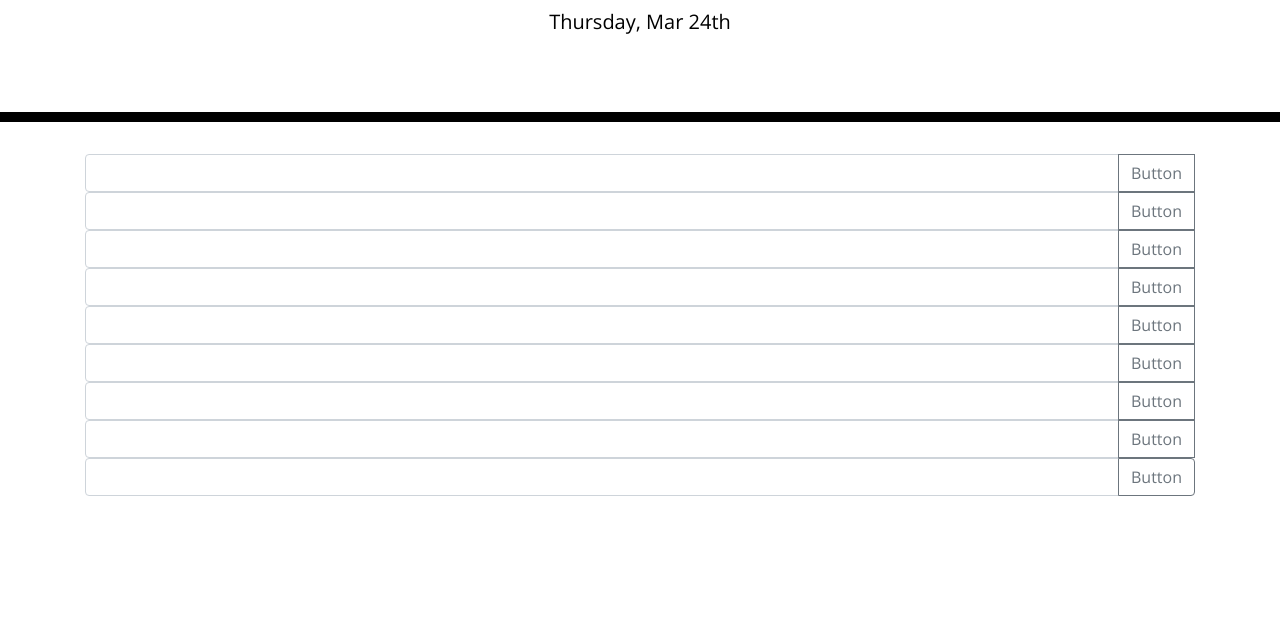
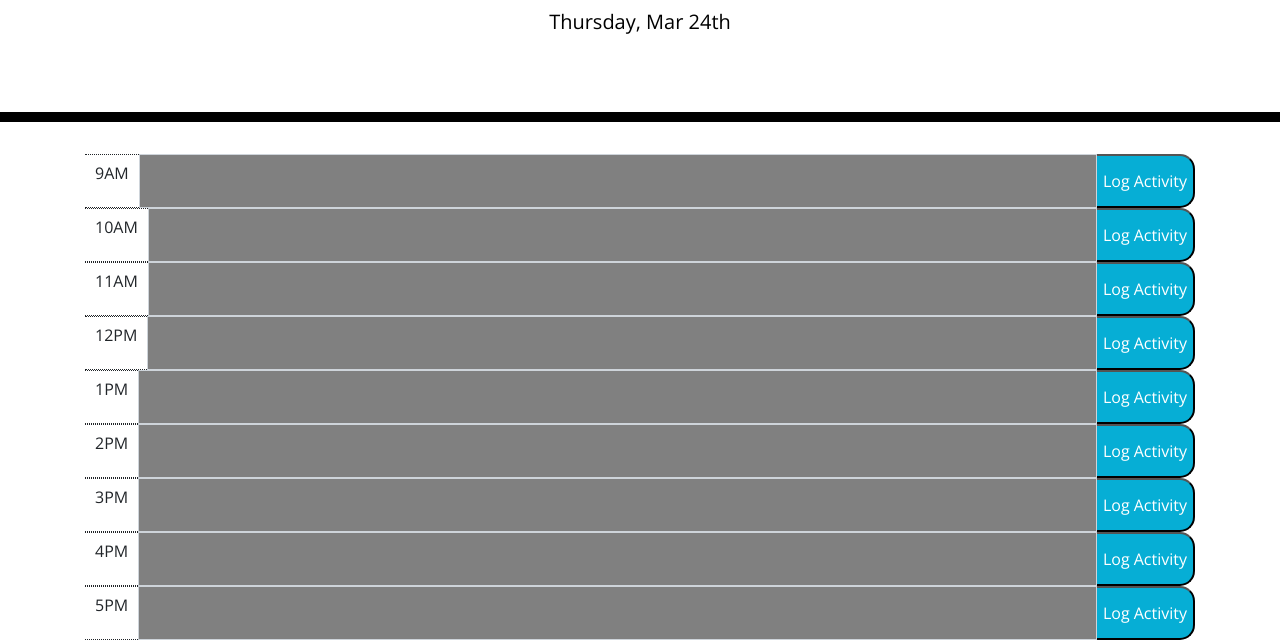
Before and after one commit to kgiunta/calendarAssistant, a plain HTML site: page index.html in a window 1280 px wide. Shown: the part 182-822 px from the top of the page. Drawn offline with nearby package versions, Linux system fonts and the light colour scheme.

Commit message:
local storage update & styling

```diff
--- a/index.html
+++ b/index.html
@@ -28,60 +28,69 @@
       <p class="lead">A simple calendar app for scheduling your work day</p>
       <p id="currentDay" class="lead"></p>
     </header>
+
     <div class="container">
-      <div class="input-group mb-3">
-        <input type="text" class="form-control" placeholder="" aria-label="Recipient's username" aria-describedby="basic-addon2">
+
+      <div class="input-group ">
+        <p class="times">9AM</p>
+        <input type="text" class="form-control past present future" placeholder="" id="nine">
         <div class="input-group-append">
-          <button class="btn btn-outline-secondary" type="button">Button</button>
+          <button class="saveBtn" type="button">Log Activity
+          </button>
         </div>
-          <div class="input-group mb-3">
-            <input type="text" class="form-control" placeholder="" aria-label="Recipient's username" aria-describedby="basic-addon2">
+      </div>
+
+        <div class="input-group "><p  class="times">10AM</p>
+          <input type="text" class="form-control past present future" placeholder=""id="ten">
+          <div class="input-group-append">
+            <button class="saveBtn" type="button">Log Activity</button>
+          </div>
+        </div>
+          <div class="input-group"><p  class="times">11AM</p>
+            <input type="text" class="form-control past present future" placeholder="" id="eleven">
             <div class="input-group-append">
-              <button class="btn btn-outline-secondary" type="button">Button</button>
+              <button class="saveBtn" type="button">Log Activity</button>
             </div>
-
-            <div class="input-group mb-3">
-              <input type="text" class="form-control" placeholder="" aria-label="Recipient's username" aria-describedby="basic-addon2">
+          </div>
+            <div class="input-group "><p  class="times">12PM</p>
+              <input type="text" class="form-control past present future" placeholder="" id="twelve">
               <div class="input-group-append">
-                <button class="btn btn-outline-secondary" type="button">Button</button>
+                <button class="saveBtn" type="button">Log Activity</button>
               </div>
-
-              <div class="input-group mb-3">
-                <input type="text" class="form-control" placeholder="" aria-label="Recipient's username" aria-describedby="basic-addon2">
+            </div>
+              <div class="input-group "><p  class="times">1PM</p>
+                <input type="text" class="form-control past present future" placeholder="" id="one">
                 <div class="input-group-append">
-                  <button class="btn btn-outline-secondary" type="button">Button</button>
+                  <button class="saveBtn" type="button">Log Activity</button>
                 </div>
-
-                <div class="input-group mb-3">
-                  <input type="text" class="form-control" placeholder="" aria-label="Recipient's username" aria-describedby="basic-addon2">
+              </div>
+                <div class="input-group ">
+                  <p class="times">2PM</p>
+                  <input type="text" class="form-control past present future" placeholder=""id="two">
                   <div class="input-group-append">
-                    <button class="btn btn-outline-secondary" type="button">Button</button>
+                    <button class="saveBtn" type="button">Log Activity</button>
                   </div>
-                  <div class="input-group mb-3">
-                    <input type="text" class="form-control" placeholder="" aria-label="Recipient's username" aria-describedby="basic-addon2">
+                </div>
+                  <div class="input-group "><p  class="times">3PM</p>
+                    <input type="text" class="form-control past present future" placeholder="" id="three">
                     <div class="input-group-append">
-                      <button class="btn btn-outline-secondary" type="button">Button</button>
+                      <button class="saveBtn" type="button">Log Activity</button>
                     </div>
-
-                    <div class="input-group mb-3">
-                      <input type="text" class="form-control" placeholder="" aria-label="Recipient's username" aria-describedby="basic-addon2">
+                  </div>
+                    <div class="input-group "><p  class="times">4PM</p>
+                      <input type="text" class="form-control past present future" placeholder="" id="four">
                       <div class="input-group-append">
-                        <button class="btn btn-outline-secondary" type="button">Button</button>
+                        <button class="saveBtn" type="button">Log Activity</button>
+                      </div>
+                    </div>
+                      <div class="input-group "><p  class="times">5PM</p>
+                        <input type="text" class="form-control past present future" placeholder="" id="five">
+                        <div class="input-group-append">
+                          <button class="saveBtn" type="button">Log Activity</button>
+                        </div>
                       </div>
 
-                      <div class="input-group mb-3">
-                        <input type="text" class="form-control" placeholder="" aria-label="Recipient's username" aria-describedby="basic-addon2">
-                        <div class="input-group-append">
-                          <button class="btn btn-outline-secondary" type="button">Button</button>
-                        </div>
 
-                        <div class="input-group mb-3">
-                          <input type="text" class="form-control" placeholder="" aria-label="Recipient's username" aria-describedby="basic-addon2">
-                          <div class="input-group-append">
-                            <button class="btn btn-outline-secondary" type="button">Button</button>
-                          </div>
-
-      </div>
 
     </div>
 
--- a/script.js
+++ b/script.js
@@ -1 +1,124 @@
 $("#currentDay").text(moment().format("dddd, MMM Do"));
+
+var nine = moment(9);
+var ten = moment(10);
+var eleven = moment(11);
+var twelve = moment(12);
+var one = moment(13);
+var two = moment(14);
+var three = moment(15);
+var four = moment(16);
+var five = moment(17);
+var totalDay = [];
+var currentTime = moment().format("H");
+var endTime = moment(17);
+console.log(currentTime);
+
+if (nine < currentTime) {
+  document.getElementById("nine").style.background = "gray";
+} else if (nine > currentTime) {
+  document.getElementById("nine").style.background = "green";
+} else {
+  document.getElementById("nine").style.background = "red";
+}
+if (ten < currentTime) {
+  document.getElementById("ten").style.background = "gray";
+} else if (ten > currentTime) {
+  document.getElementById("ten").style.background = "green";
+} else {
+  document.getElementById("ten").style.background = "red";
+}
+if (eleven < currentTime) {
+  document.getElementById("eleven").style.background = "gray";
+} else if (eleven > currentTime) {
+  document.getElementById("eleven").style.background = "green";
+} else {
+  document.getElementById("eleven").style.background = "red";
+}
+if (twelve < currentTime) {
+  document.getElementById("twelve").style.background = "gray";
+} else if ((twelve = currentTime)) {
+  document.getElementById("twelve").style.background = "green";
+} else {
+  document.getElementById("twelve").style.background = "red";
+}
+if (one < currentTime) {
+  document.getElementById("one").style.background = "gray";
+} else if (one > currentTime) {
+  document.getElementById("one").style.background = "green";
+} else {
+  document.getElementById("one").style.background = "red";
+}
+if (two < currentTime) {
+  document.getElementById("two").style.background = "gray";
+} else if (two > currentTime) {
+  document.getElementById("two").style.background = "green";
+} else {
+  document.getElementById("two").style.background = "red";
+}
+if (three < currentTime) {
+  document.getElementById("three").style.background = "gray";
+} else if (three > currentTime) {
+  document.getElementById("three").style.background = "green";
+} else {
+  document.getElementById("three").style.background = "red";
+}
+if (four < currentTime) {
+  document.getElementById("four").style.background = "gray";
+} else if (four > currentTime) {
+  document.getElementById("four").style.background = "green";
+} else {
+  document.getElementById("four").style.background = "red";
+}
+if (five < currentTime) {
+  document.getElementById("five").style.background = "gray";
+} else if (five > currentTime) {
+  document.getElementById("five").style.background = "green";
+} else {
+  document.getElementById("five").style.background = "red";
+}
+
+// if class $(".form-control")>moment()
+// change style of
+
+// .past .present .future
+
+// function myFunction() {
+//   // Gets input value
+//   var name = document.getElementById("myInput").value;
+
+//   // Saves data to retrieve later
+//   localStorage.setItem("userName", name);
+// }
+
+// help needed
+$(".saveBtn").on("click", function (event) {
+  var input = $(event.target).parent().siblings(".form-control").val();
+  var time = $(event.target).parent().siblings(".times").text();
+  console.log(time);
+  localStorage.setItem(time, input);
+});
+
+function displayValue() {
+  $(".times").each(function (index) {
+    //console.log(index + ": " + $(this).text());
+    let currentValue = localStorage.getItem($(this).text());
+    // console.log($(this).siblings(".form-control"));
+    $(this).siblings(".form-control").val(currentValue);
+  });
+}
+displayValue();
+// add id to comment areas
+// nineblock.val(localstorage.getItem(hour-nineam))
+
+// select text areas with jquery
+// target val
+// assign localstorage.getitem to that val
+
+//   var time = $("form-control").val();
+//   console.log(time);
+// });
+
+// $(".saveBtn").click(function (currentTime) {
+//   event.preventDefault();
+//   localStorage.setItem("activity",JSON.stringify({time: todayHor}))
--- a/style.css
+++ b/style.css
@@ -2,6 +2,7 @@ body {
   font-family: "Open Sans", sans-serif;
   font-size: 16px;
   line-height: 1;
+  margin: 0;
 }
 
 textarea {
@@ -10,7 +11,6 @@ textarea {
   resize: none;
   color: #000000;
   border-left: 1px solid black;
-  padding: 10px;
 }
 
 .jumbotron {
@@ -41,7 +41,7 @@ textarea {
   color: #000000;
   border-top: 1px dashed #000000;
 }
-
+/*
 .past {
   background-color: #d3d3d3;
   color: white;
@@ -55,7 +55,7 @@ textarea {
 .future {
   background-color: #77dd77;
   color: white;
-}
+} */
 
 .saveBtn {
   border-left: 1px solid black;
@@ -63,9 +63,38 @@ textarea {
   border-bottom-right-radius: 15px;
   background-color: #06aed5;
   color: white;
+  height: 54px;
+  margin: 0px;
 }
 
-.saveBtn i:hover {
+.saveBtn:hover {
   font-size: 20px;
   transition: all 0.3s ease-in-out;
 }
+
+.times {
+  border-top-style: dotted;
+  border-bottom-style: dotted;
+  border-width: 1px;
+  padding: 10px;
+  align-items: center;
+  height: 54px;
+  margin: 0;
+}
+
+.form-control {
+  height: 54px;
+  color: white;
+}
+
+.form-control:hover {
+  box-shadow: 0px 2px 10px;
+  display: block;
+  transition: 0.15s ease-in-out;
+}
+.input-group {
+  margin: 0;
+}
+.mb-3 {
+  margin: 0;
+}
```
